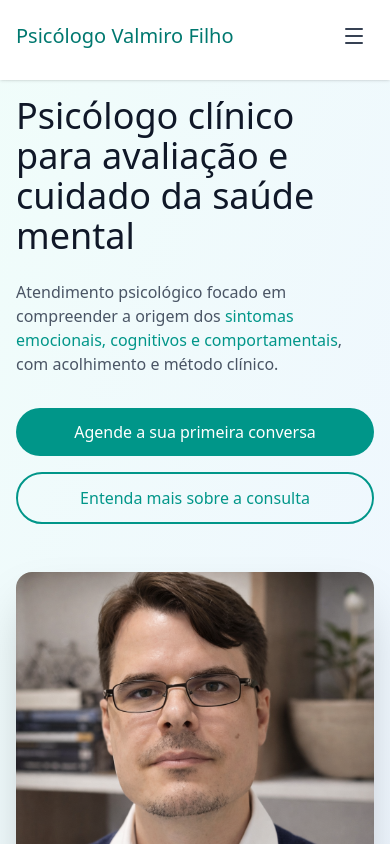
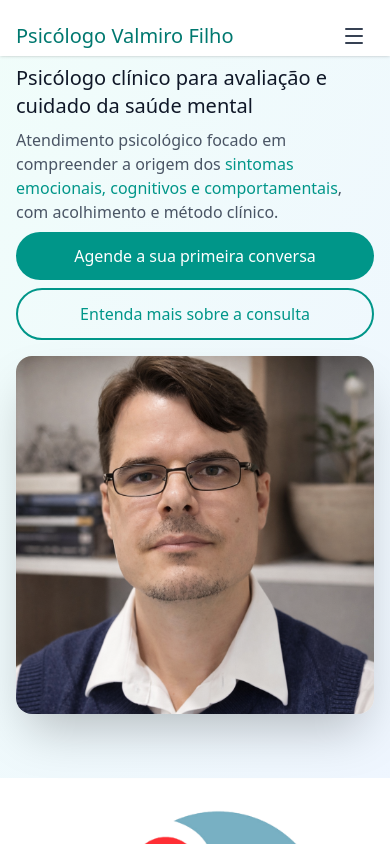
Before and after one commit to crsandrade/sentydos-website-refactor, a Next.js app: page / in a window 390 px wide. Shown: the top 844 px of the page. Built offline with nearby package versions, Linux system fonts and the light colour scheme.

Commit message:
style(ui): ajustes na responsividade mobile

```diff
--- a/src/components/Header.tsx
+++ b/src/components/Header.tsx
@@ -24,7 +24,7 @@ export function Header() {
   };
 
   return (
-    <header className="fixed top-0 w-full h-20 bg-white/95 backdrop-blur-sm shadow-sm z-50">
+    <header className="fixed top-0 w-full h-14 lg:h-20 bg-white/95 backdrop-blur-sm shadow-sm z-50">
       <div className="max-w-7xl mx-auto px-4 sm:px-6 lg:px-8">
         <div className="flex justify-between items-center py-4">
           <div className="flex items-center">
--- a/src/components/Hero.tsx
+++ b/src/components/Hero.tsx
@@ -8,17 +8,17 @@ import { ImageWithFallback } from './figma/ImageWithFallback';
 export function Hero() {
 
   return (
-    <section id="inicio" className="pt-4 lg:pt-20 ultrawide:py-32 bg-linear-to-br from-teal-50 to-blue-50">
-      <div className="max-w-7xl mx-auto px-4 sm:px-6 lg:px-8 py-20 md:py-32 ultrawide:py-36 ultrawide:mb-16">
-        <div className="grid md:grid-cols-2 gap-12 items-center">
+    <section id="inicio" className="pt-0 lg:pt-20 ultrawide:py-32 bg-linear-to-br from-teal-50 to-blue-50">
+      <div className="max-w-7xl mx-auto px-4 sm:px-6 lg:px-8 py-16 md:py-32 ultrawide:py-36 ultrawide:mb-16">
+        <div className="grid md:grid-cols-2 gap-4 lg:gap-12 items-center">
           <div>
-            <h1 className=" text-4xl ultrawide:text-7xl lg:text-5xl text-gray-900 mb-6">
+            <h1 className="text-xl ultrawide:text-7xl lg:text-5xl md:text-4xl text-gray-900 lg:mb-6 mb-2">
               Psicólogo clínico para avaliação e cuidado da saúde mental
             </h1>
-            <p className="text-base ultrawide:text-xl text-gray-600 mb-8">
+            <p className="text-base ultrawide:text-xl text-gray-600 lg:mb-8 mb-2">
               Atendimento psicológico focado em compreender a origem dos <span className="text-teal-600">sintomas emocionais, cognitivos e comportamentais</span>, com acolhimento e método clínico.
             </p>
-            <div className="flex flex-col sm:flex-row gap-4">
+            <div className="flex flex-col sm:flex-row gap-2">
               <a
                 href="https://wa.me/5571988911911?text=Olá!%20Gostaria%20de%20agendar%20uma%20consulta"
                 target="_blank"
```
